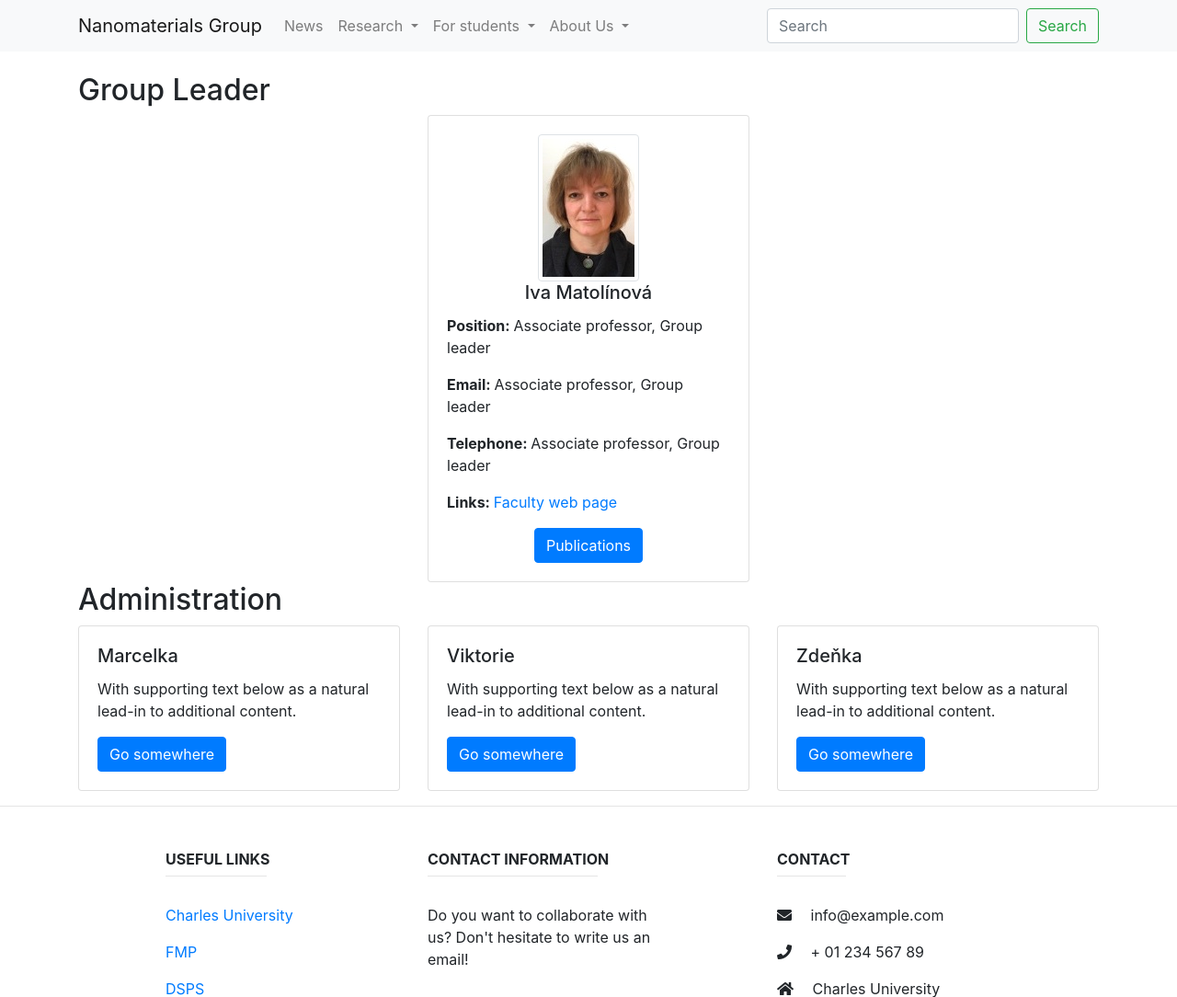
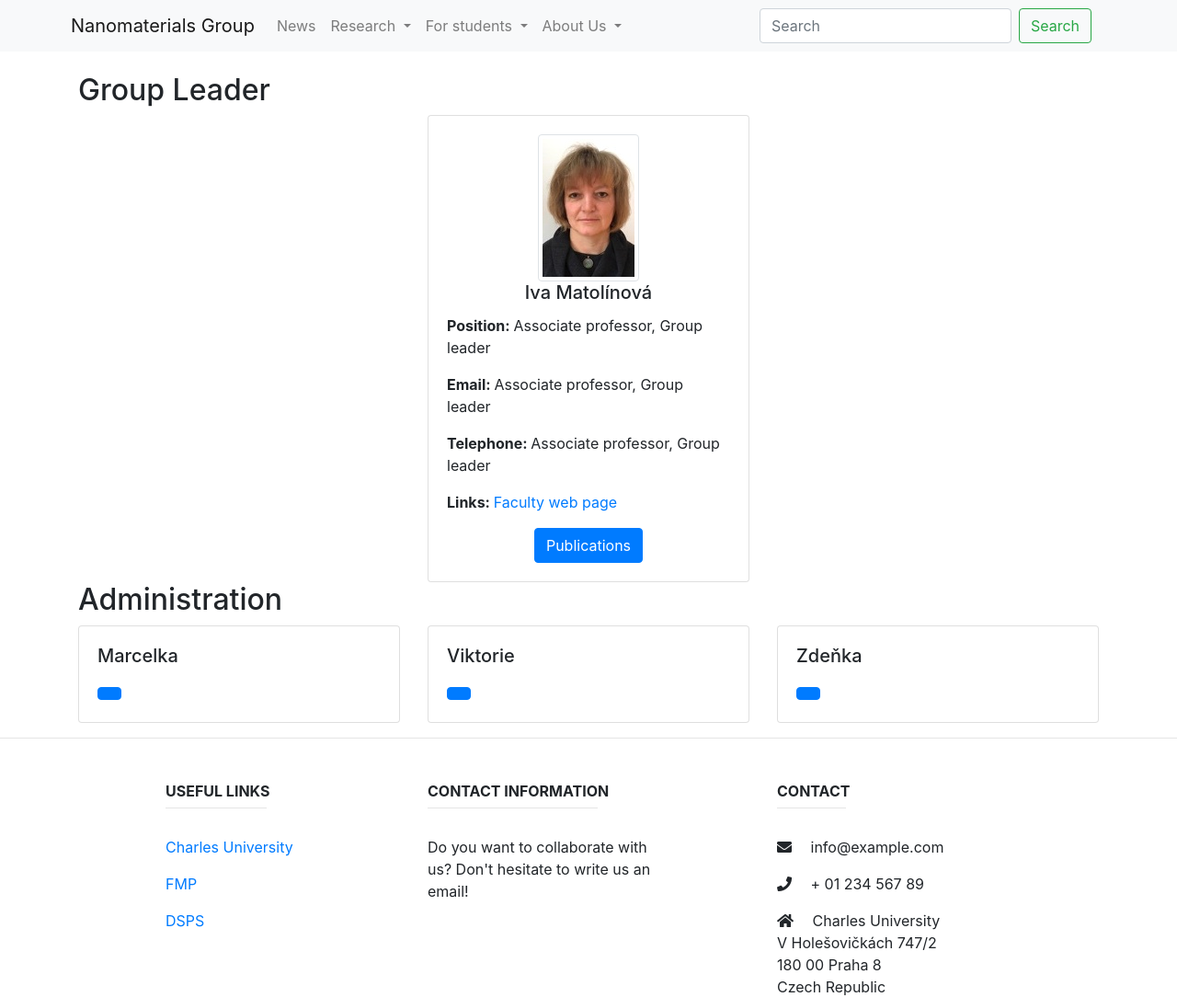
Before and after one commit to vaclavmaixner/nano-website, a Flask app: page /people in a window 1280 px wide. Shown: the top 1084 px of the page at 92% size. Run offline with Flask 2, Linux system fonts and the light colour scheme; some libraries are stand-ins or nearby versions.

Commit message:
Trying out new design.

```diff
--- a/app/static/styles/custom_bootstrap.css
+++ b/app/static/styles/custom_bootstrap.css
@@ -0,0 +1,3 @@
+p.red_highlight {
+    color: red;
+}
--- a/app/templates/base.html
+++ b/app/templates/base.html
@@ -17,6 +17,7 @@
   <!-- Font Awesome CSS -->
   <link href="https://use.fontawesome.com/releases/v5.0.4/css/all.css" rel="stylesheet">
   <link rel="stylesheet" type="text/css" href="{{ url_for('static',filename='styles/index.css') }}">
+  <link rel="stylesheet" type="text/css" href="{{ url_for('static',filename='styles/custom_bootstrap.css') }}">
 
 	<!-- JS -->
 	<script src="https://code.jquery.com/jquery-3.3.1.slim.min.js" integrity="sha384-q8i/X+965DzO0rT7abK41JStQIAqVgRVzpbzo5smXKp4YfRvH+8abtTE1Pi6jizo" crossorigin="anonymous"></script>
@@ -29,7 +30,7 @@
       <!-- Fixed navbar -->
 
       <div class="navbar-wrapper">
-      <nav class="navbar navbar-expand-md navbar-light fixed-top bg-light">
+      <nav class="navbar navbar-nav navbar-expand-md navbar-light fixed-top bg-light">
           <div class="container">
         <a class="navbar-brand" href="/index"> Nanomaterials Group </a>
         <button class="navbar-toggler" type="button" data-toggle="collapse" data-target="#navbarCollapse" aria-controls="navbarCollapse" aria-expanded="false" aria-label="Toggle navigation">
--- a/app/templates/index.html
+++ b/app/templates/index.html
@@ -34,7 +34,7 @@
   <div class="container">
     <!-- Heading Row -->
     <div class="row align-items-center my-5">
-
+      <!-- <p class="red_highlight">AIshdiahiuhifh ufdhifu ha </p> -->
 
       <div class="container">
         <!-- Example row of columns -->
--- a/app/templates/people.html
+++ b/app/templates/people.html
@@ -34,8 +34,8 @@
         <div class="card">
           <div class="card-body">
             <h5 class="card-title">Marcelka</h5>
-            <p class="card-text">With supporting text below as a natural lead-in to additional content.</p>
-            <a href="#" class="btn btn-primary">Go somewhere</a>
+            <p class="card-text"></p>
+            <a href="#" class="btn btn-primary"></a>
           </div>
         </div>
       </div>
@@ -43,8 +43,8 @@
         <div class="card">
           <div class="card-body">
             <h5 class="card-title">Viktorie</h5>
-            <p class="card-text">With supporting text below as a natural lead-in to additional content.</p>
-            <a href="#" class="btn btn-primary">Go somewhere</a>
+            <p class="card-text"></p>
+            <a href="#" class="btn btn-primary"></a>
           </div>
         </div>
       </div>
@@ -52,8 +52,8 @@
         <div class="card">
           <div class="card-body">
             <h5 class="card-title">Zdeňka</h5>
-            <p class="card-text">With supporting text below as a natural lead-in to additional content.</p>
-            <a href="#" class="btn btn-primary">Go somewhere</a>
+            <p class="card-text"></p>
+            <a href="#" class="btn btn-primary"></a>
           </div>
         </div>
       </div>
```
Also changed, not shown: app.db.
